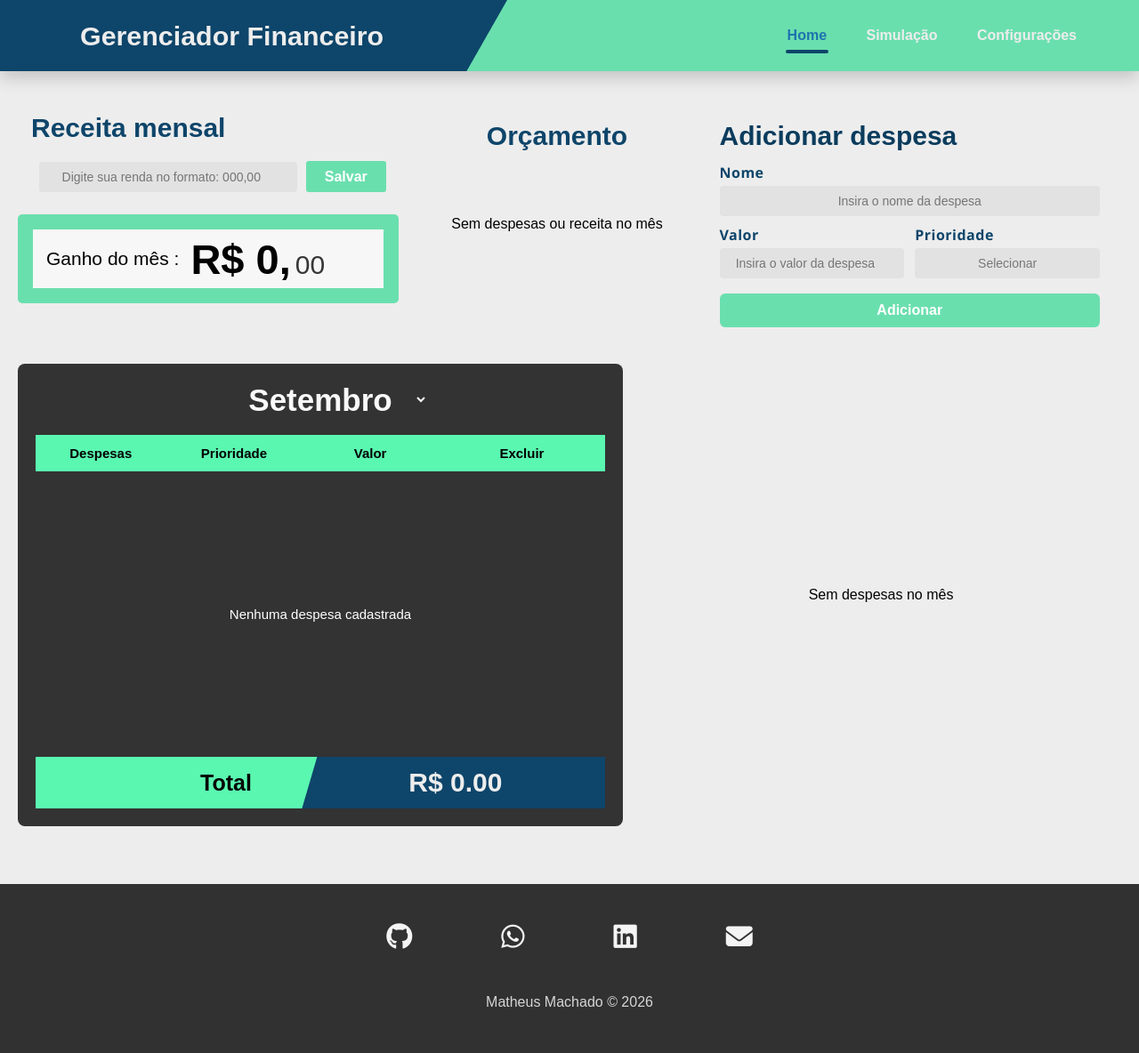
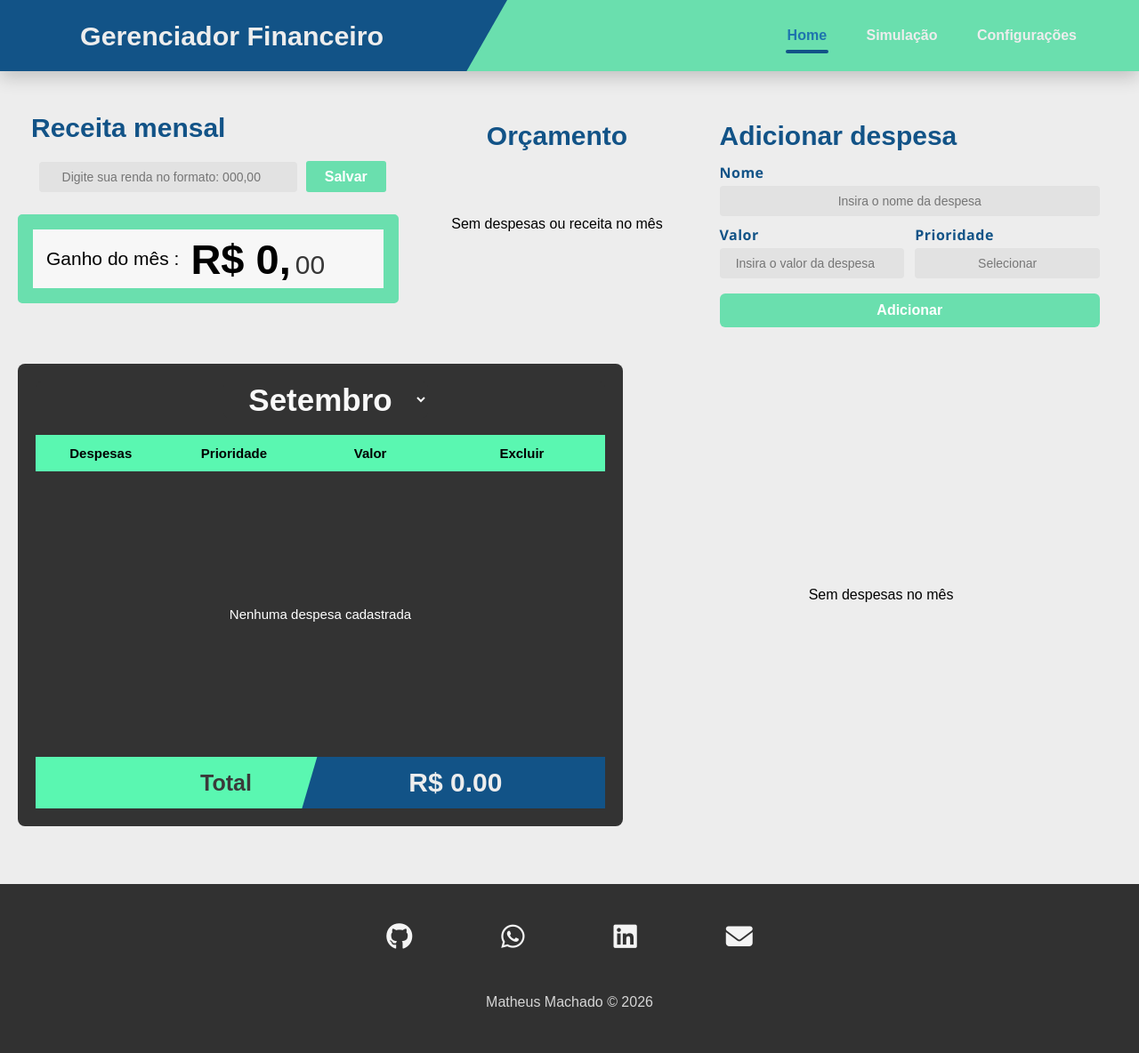
Before and after one commit to Matheus-Machado750/gerenciador_financeiro, a Flask app: page / in a window 1280 px wide. Shown: the whole page at 89% size. Run offline with Flask 3, Linux system fonts and the light colour scheme; the visitor is signed in with stand-in values (Sample User, id 1); data that the repository does not hold is empty.

Commit message:
mudança do azul

```diff
--- a/static/css/style.css
+++ b/static/css/style.css
@@ -49,7 +49,7 @@ nav { /* Toda a NAVBAR */
     left: 0;
     top: 0;
     height: 100%;
-    background-color: #0e456a;
+    background-color: rgb(18, 83, 135);
     display: flex;
     align-items: center;
     width: 570px;
@@ -81,7 +81,7 @@ nav { /* Toda a NAVBAR */
     bottom: 2px;
     width: 100%;
     height: 4px;
-    background-color: #0e456a;
+    background-color: rgb(18, 83, 135);
     border-radius: 999px;
     transform: scaleX(0);
     transform-origin: center;
@@ -139,7 +139,7 @@ nav { /* Toda a NAVBAR */
 }
 
 .input_salario h3 {
-    color: #0e456a;
+    color: rgb(18, 83, 135);
     font-weight: 700;
     font-size: 30px;
     padding: 7px 0 20px 15px;
@@ -230,7 +230,7 @@ nav { /* Toda a NAVBAR */
 }
 
 .receita_vs_despesa h3 {
-    color: #0e456a;
+    color: rgb(18, 83, 135);
     font-weight: 700;
     font-size: 30px;
 }
@@ -286,7 +286,7 @@ nav { /* Toda a NAVBAR */
 
 .adicionar_despesa h3,
 .formulario_gasto_fixo h3 {
-    color: #0b3c5d;
+    color: rgb(18, 83, 135);
     font-weight: 700;
     font-size: 30px;
     margin-bottom: 13px;
@@ -311,7 +311,7 @@ nav { /* Toda a NAVBAR */
 
 .adicionar_despesa label,
 .formulario_gasto_fixo label {
-    color: #0e456a;
+    color: rgb(18, 83, 135);
     font-weight: 700;
     font-size: 16px;
     letter-spacing: 0.5px;
@@ -516,6 +516,7 @@ tfoot {
     padding-left: 185px;
     font-size: 25px;
     white-space: nowrap;
+    color: #3a3a3a;
 }
 
 #texto_custo_mensal,
@@ -523,7 +524,7 @@ tfoot {
     padding-left: 120px;
     padding-right: 28px;
     min-width: 290px;
-    background-color: #0e456a;
+    background-color: rgb(18, 83, 135);
     font-size: 30px;
     color: rgb(237, 237, 237);
     clip-path: polygon(5% 0, 100% 0, 100% 100%, 0% 100%);
@@ -692,7 +693,7 @@ tfoot {
 
 .filtro_titulo {
     margin: 0;
-    color: #0e456a;
+    color: rgb(18, 83, 135);
     font-size: 27px;
     font-weight: 800;
     white-space: nowrap;
@@ -863,7 +864,7 @@ tfoot {
 }
 
 .titulo_config {
-    color: #0e456a;
+    color: rgb(18, 83, 135);
     font-weight: 700;
     font-size: 30px;
     margin-bottom: 13px;
@@ -888,7 +889,7 @@ tfoot {
 }
 
 .config_esquerda tbody td {
-    background: #0e456a;
+    background: rgb(14, 71, 118);
     padding: 10px;
     text-align: center;
     font-weight: 700;
```
